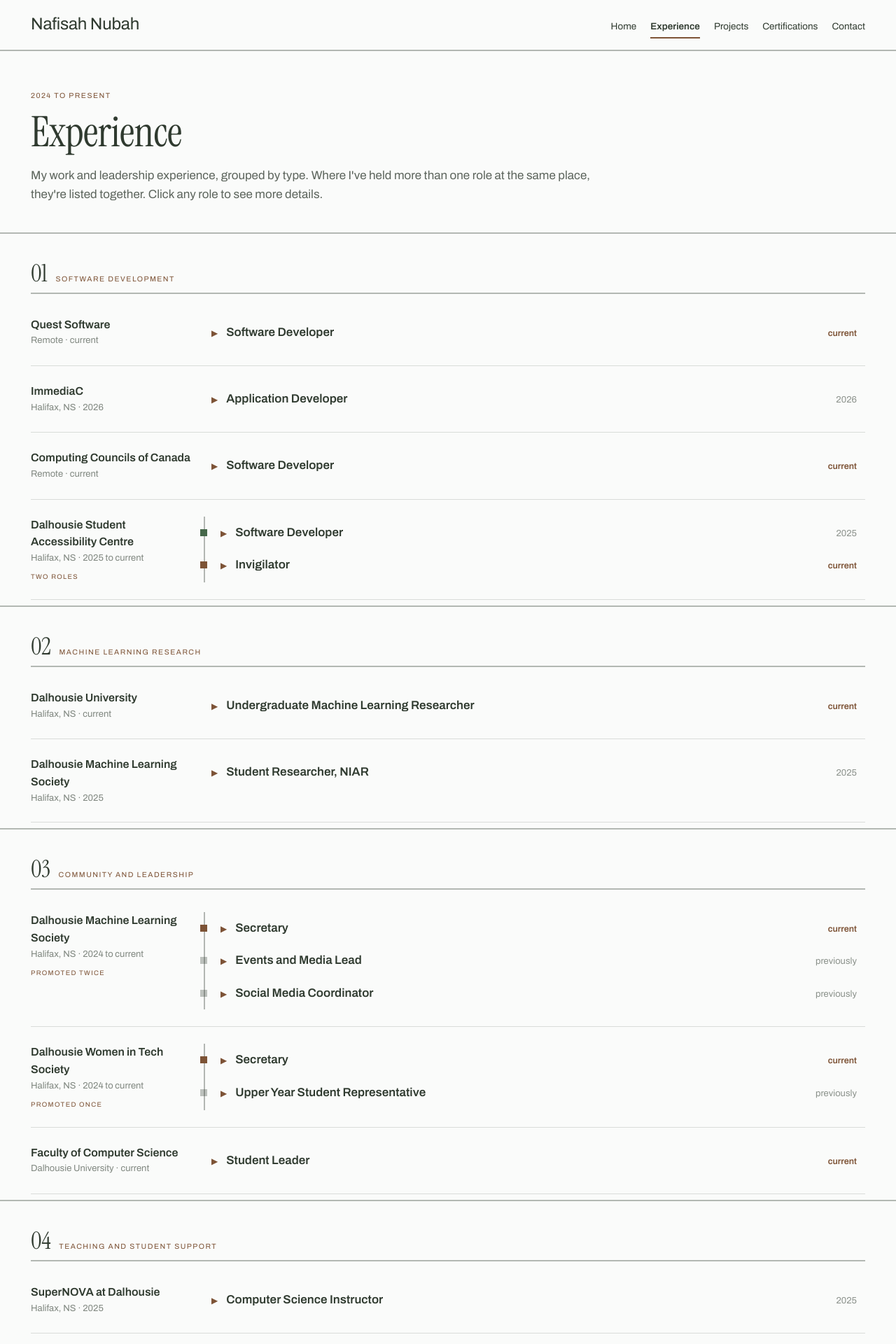
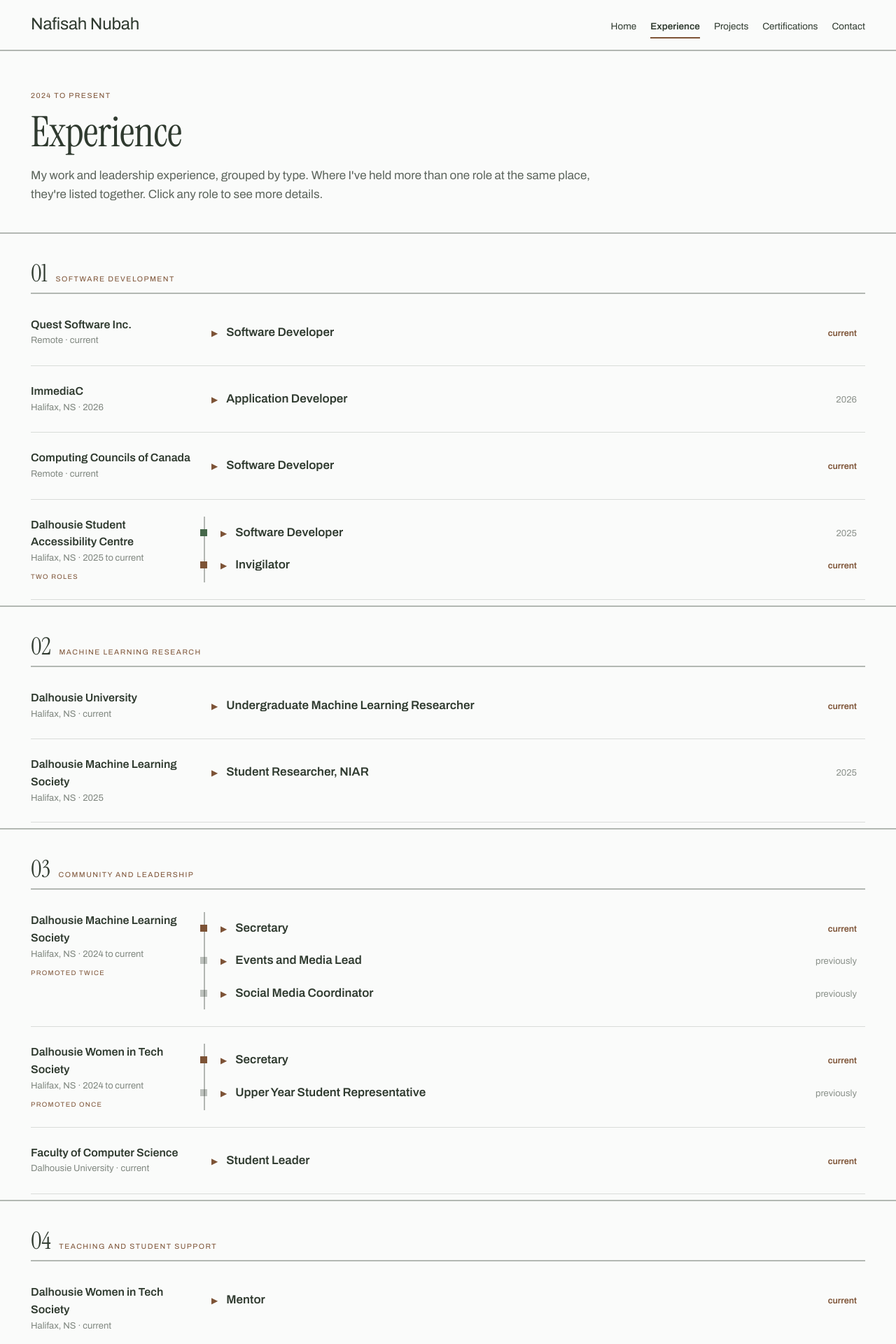
Before and after one commit to nafisahnubah/portfolio-website, a Next.js app: page /experience in a window 1280 px wide. Shown: the top 1920 px of the page at 70% size. Built offline with nearby package versions, Linux system fonts and the light colour scheme.

Commit message:
Edited Experiences text

```diff
--- a/app/experience/page.tsx
+++ b/app/experience/page.tsx
@@ -147,7 +147,7 @@ export default function ExperiencePage() {
       </div>
 
       <Stack n="01" label="Software development">
-        <OrgRow org="Quest Software" location="Remote · current">
+        <OrgRow org="Quest Software Inc." location="Remote · current">
           <Role
             title="Software Developer"
             date="current"
@@ -334,6 +334,19 @@ export default function ExperiencePage() {
       </Stack>
 
       <Stack n="04" label="Teaching and student support">
+        <OrgRow org="Dalhousie Women in Tech Society" location="Halifax, NS · current">
+          <Role
+            title="Mentor"
+            date="current"
+            current
+            desc="Mentor in the society's mentorship program."
+            bullets={[
+              "Mentor multiple students on academics, co-ops and career planning",
+              "Mentor alongside my role as the program lead",
+            ]}
+            tags={["Mentorship", "Career advice"]}
+          />
+        </OrgRow>
         <OrgRow org="SuperNOVA at Dalhousie" location="Halifax, NS · 2025">
           <Role
             title="Computer Science Instructor"
--- a/app/page.tsx
+++ b/app/page.tsx
@@ -55,7 +55,7 @@ export default function HomePage() {
       <div className="w-full" style={{ borderBottom: "2px solid var(--rule)" }}>
         <div className="max-w-[1400px] mx-auto grid grid-cols-2 sm:grid-cols-4">
           {[
-            { n: "04", label: "Development", detail: "Quest Software, ImmediaC, Computing Councils of Canada, Dalhousie Student Accessibility Centre" },
+            { n: "04", label: "Development", detail: "Quest Software Inc., ImmediaC, Computing Councils of Canada, Dalhousie Student Accessibility Centre" },
             { n: "02", label: "Research", detail: "Glacier melt research, fMRI analysis for SCA7" },
             { n: "05", label: "Community", detail: "Dalhousie Machine Learning Society, Women in Tech Society, Faculty of Computer Science" },
             { n: "04", label: "Teaching and support", detail: "SuperNOVA camps, web development labs, exam invigilation" },
@@ -147,7 +147,7 @@ export default function HomePage() {
               A short version
             </h2>
             <p style={{ fontSize: 15.5, lineHeight: 1.65, color: "rgba(47,58,47,.78)", margin: "0 0 14px" }}>
-              I&apos;m a software developer with experience in full stack and cloud applications. At Quest Software I
+              I&apos;m a software developer with experience in full stack and cloud applications. At Quest Software Inc. I
               work on backend services using C# and .NET on Azure. At ImmediaC I worked on an ERP platform built
               with React and .NET, including AI features using the OpenAI API. At Dalhousie&apos;s Student
               Accessibility Centre I built a Java tool that automates exam scheduling.
```
